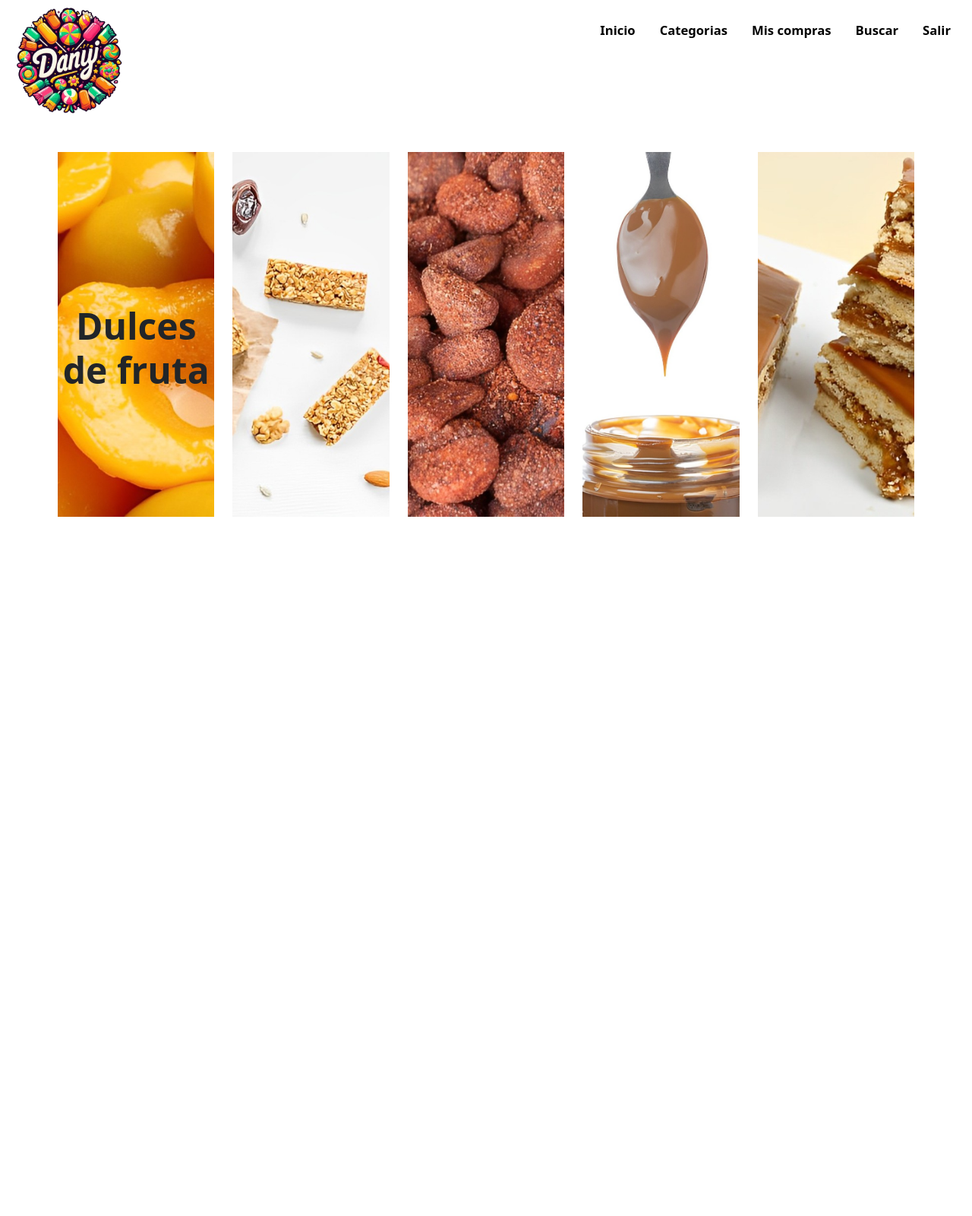
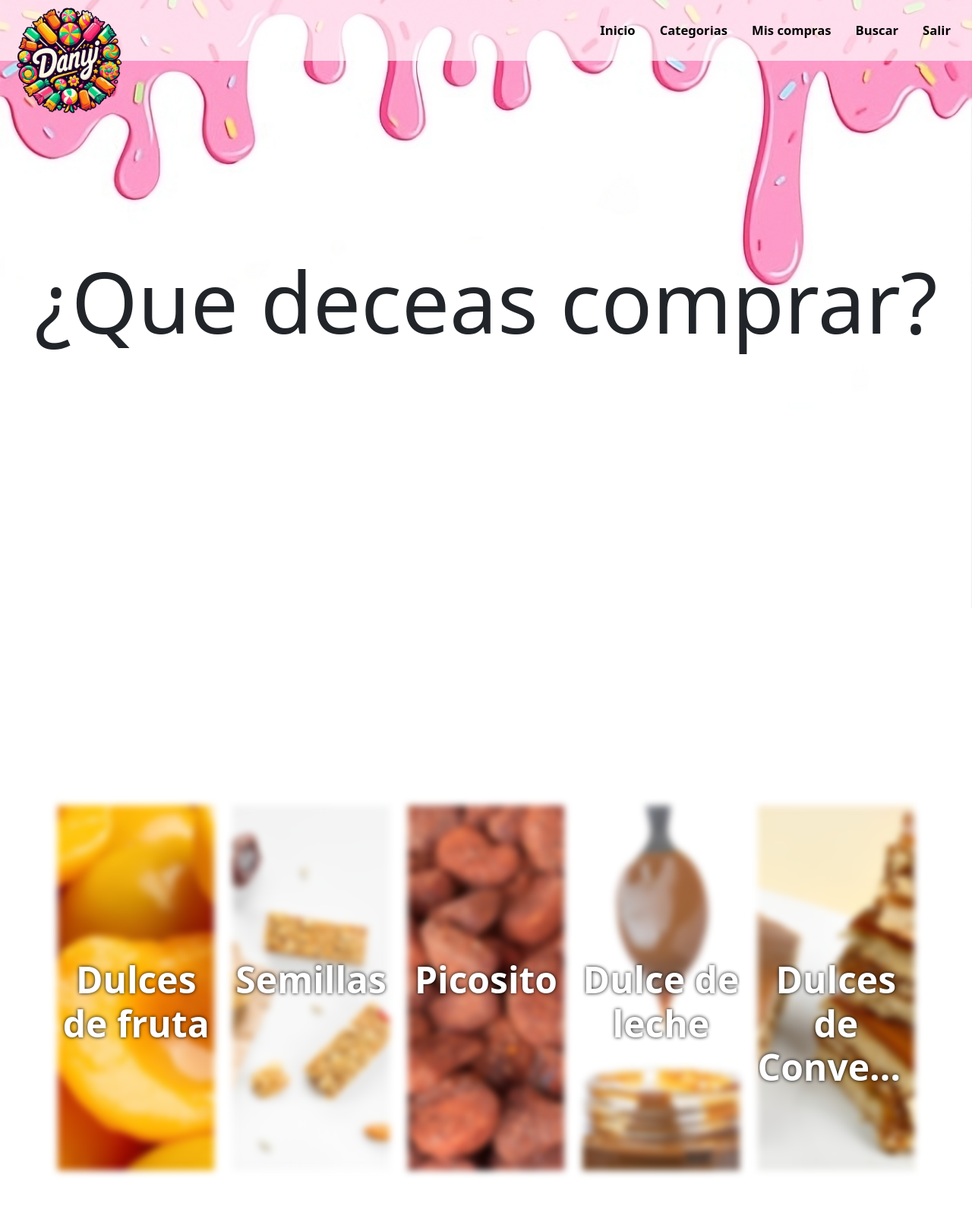
Before and after one commit to 1day123/DulceriaRA, a PHP site: page /Cliente/inicio.php in a window 1280 px wide. Shown: the whole page at 76% size. Before the commit the page ends 680 px from the top, so only its background shows below. Run offline with PHP 8.4, Linux system fonts and the light colour scheme; some libraries are stand-ins or nearby versions.

Commit message:
TreceavoCommit

```diff
--- a/Cliente/css/misestilos.css
+++ b/Cliente/css/misestilos.css
@@ -312,14 +312,45 @@
  }
 
  /*Estilos para el inicio*/
+ #barrac1inicio{
+    height: 10vh;
+     width: 100vw;
+     /*vw, ancho de pantalla*/
+     position: fixed;
+background-color: #ffffffa9;
+}
+ #pregunta{
+    display: flex;
+    justify-content: center;
+    align-items: center;
+    text-align: center;
+    height: 100vh;
+    width: 100vw;
+ }
+ .preguntainicio{
+    font-size: 7rem;
+
+
+ }
+ #iniciofondo{
+    background-image: url(../img/fondocolores.jpeg);
+    background-position: center;
+    background-repeat: no-repeat;
+    background-size: cover;
+    height: 100vh;
+    width: 100vw;
+ }
 /*estilos para las cards*/
 #cajacards{
     display: flex;
     justify-content: center;
     align-items: center;
     text-align: center;
+    height: 100vh;
+    width: 100vw;
 
 }
+
 .cards{
     margin-top: 25vh;
     width: 18vw;
@@ -329,12 +360,21 @@
 }
 .titutocars{
     font-size: 3rem;
-    font-weight: bold;
     margin-top: -35vh;
     position: relative;
     cursor: pointer;
+    color: #ffffff;
+    font-size: 3rem;
+    font-weight: bold;
+    text-shadow: 0 0 5px #000000;
+    max-width: 100%; /* Asegura que el texto no exceda el ancho del contenedor */
+    overflow: hidden; /* Oculta cualquier contenido que exceda el tamaño del contenedor */
+     /* Evita que el texto se divida en varias líneas */
+    text-overflow: ellipsis; /* Agrega puntos suspensivos (...) al texto desbordado */
+    transition: text-shadow 0.3s ease; /* Transición suave para el efecto de sombra */
 
 }
+
 .imagen{
 width: 100%;
 height: 100%;
@@ -345,33 +385,36 @@ height: 100%;
     background-position: center;
     background-repeat: no-repeat;
     background-size: cover;
+    filter: blur(5px);
     transition: 0.3s ease;
-
-
 }
 #imagen1:hover{
     transform: scale(1.1);
-    background-image: url(../img/dulcedefruta.jpg);
-
+    filter: blur(1px);
 }
 #imagen2{
     background-image: url(../img/nuecesysemillas.jpg);
     background-position: center;
     background-repeat: no-repeat;
     background-size: cover;
+    filter: blur(5px);
+    transition: 0.3s ease;
 }
 #imagen3{
     background-image: url(../img/picosito.jpg);
     background-position: center;
     background-repeat: no-repeat;
     background-size: cover;
-
+    filter: blur(5px);
+    transition: 0.3s ease;
 }
 #imagen4{
     background-image: url(../img/dulce\ de\ leche.jpg);
     background-position: center;
     background-repeat: no-repeat;
     background-size: cover;
+    filter: blur(5px);
+    transition: 0.3s ease;
 
 }
 #imagen5{
@@ -379,6 +422,24 @@ height: 100%;
     background-position: center;
     background-repeat: no-repeat;
     background-size: cover;
-    overflow: hidden;
+    filter: blur(5px);
+    transition: 0.3s ease;
 
 }
+
+#imagen2:hover{
+    transform: scale(1.1);
+    filter: blur(1px);
+}
+#imagen3:hover{
+    transform: scale(1.1);
+    filter: blur(1px);
+}
+#imagen4:hover{
+    transform: scale(1.1);
+    filter: blur(1px);
+}
+#imagen5:hover{
+    transform: scale(1.1);
+    filter: blur(1px);
+}
--- a/Cliente/inicio.php
+++ b/Cliente/inicio.php
@@ -14,8 +14,8 @@
 </head>
 
 <body>
-    <div class="container-fluid">
-        <div class="row" id="barrac1">
+    <div class="container-fluid" id="iniciofondo">
+        <div class="row" id="barrac1inicio">
             <div class="col">
                 <img src="img/logosfs.png" alt="" id="logo">
             </div>
@@ -32,26 +32,29 @@
             </div>
 
         </div>
+        <div class="row" id="pregunta">
+            <h6 class="preguntainicio">¿Que deceas comprar?</h6>
+        </div>
         <div class="row" id="cajacards">
-            <div class="cards">
+            <div class="cards" >
                 <div class="imagen" id="imagen1"></div>
                 <h4 class="titutocars">Dulces de fruta</h4>
             </div>
             <div class="cards">
                 <div class="imagen" id="imagen2"></div>
-                <h4></h4>
+                <h4 class="titutocars">Semillas</h4>
             </div>
             <div class="cards">
                 <div class="imagen" id="imagen3"></div>
-                <h4></h4>
+                <h4 class="titutocars">Picosito</h4>
             </div>
             <div class="cards">
                 <div class="imagen" id="imagen4"></div>
-                <h4></h4>
+                <h4 class="titutocars">Dulce de leche</h4>
             </div>
             <div class="cards">
                 <div class="imagen" id="imagen5"></div>
-                <h4></h4>
+                <h4 class="titutocars">Dulces de Convento</h4>
             </div>
         </div>
     </div>
```
